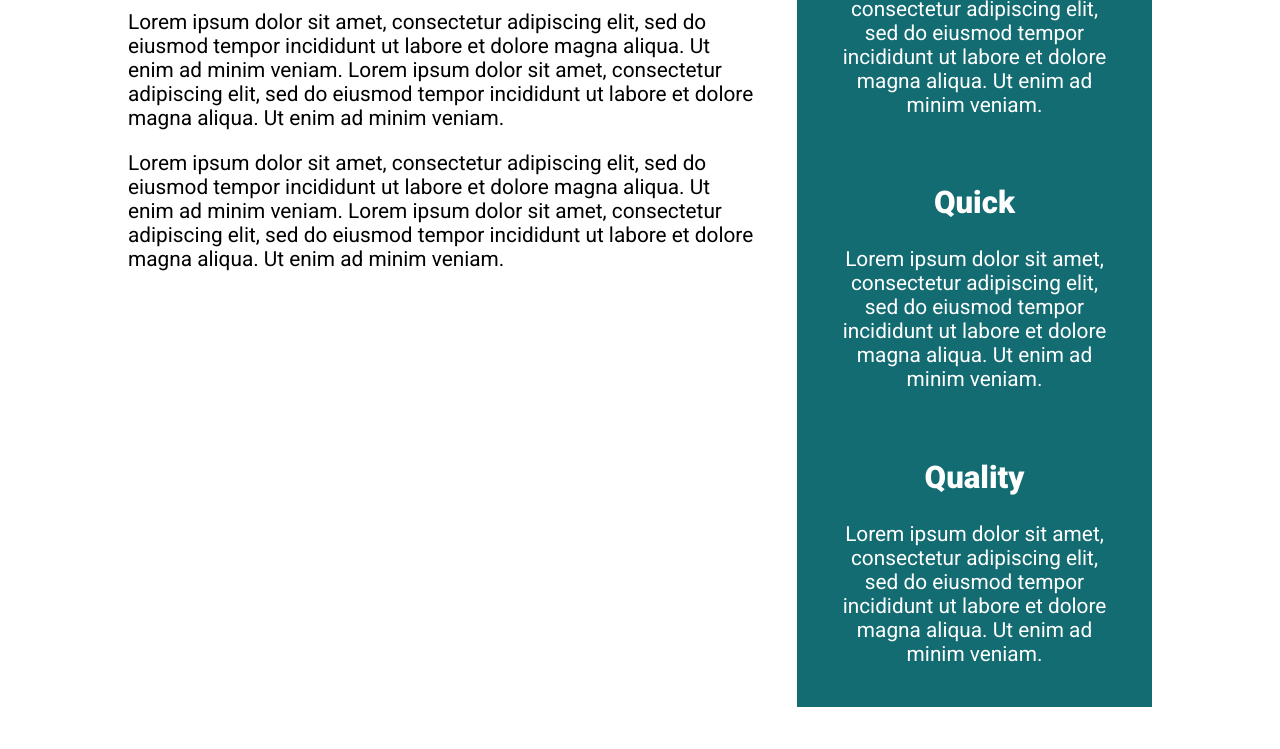
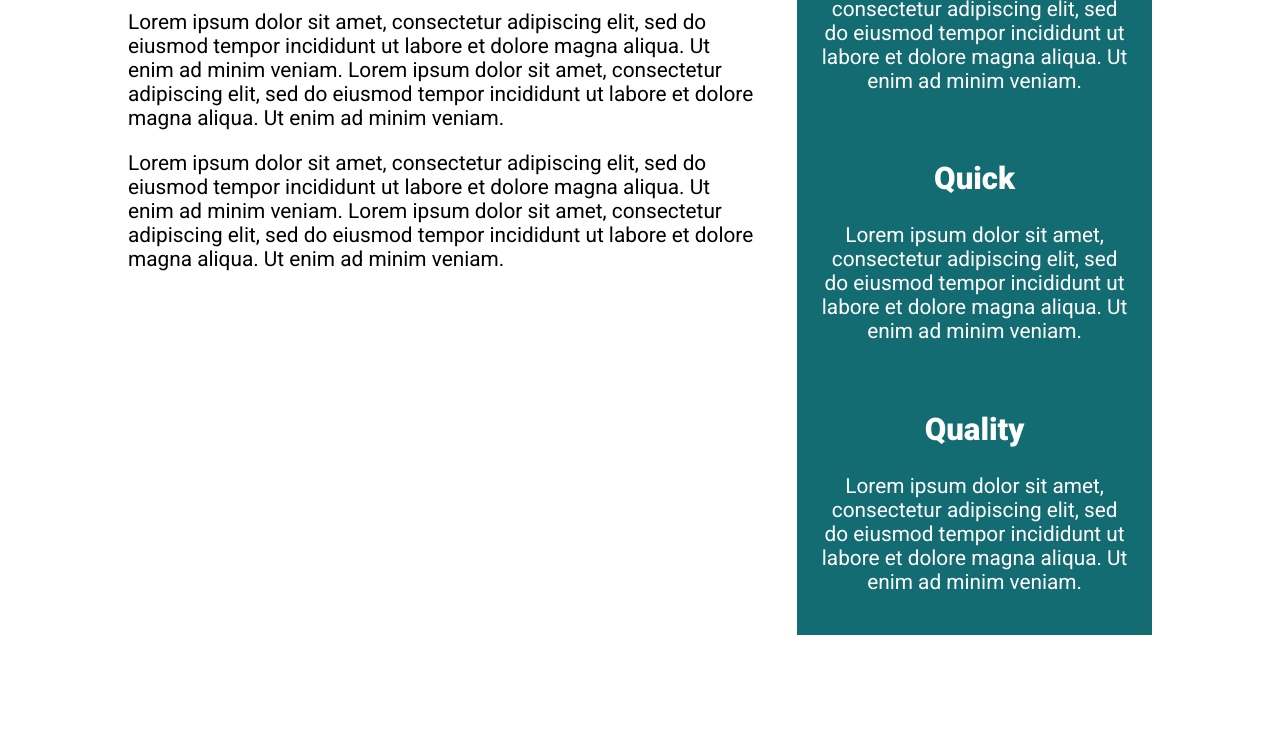
Before and after one commit to nerdyblock/css-challenge, a plain HTML site: page cssChallenge5/index.html in a window 1280 px wide. Shown: the part 714-1463 px from the top of the page. After the commit the page ends 1349 px from the top, so only its background shows below. Drawn offline with Linux system fonts and the light colour scheme.

Commit message:
minor changes (padding)

```diff
--- a/cssChallenge5/style.css
+++ b/cssChallenge5/style.css
@@ -64,7 +64,7 @@ h1 {
 }
 
 .main {
-    padding: 2em 0;
+    margin-top: 2em;
 }
 
 .right-text {
@@ -75,7 +75,7 @@ h1 {
     background-color: #136C72;
     color: #FFF;
     text-align: center;
-    padding: 1em 1.8em;
+    padding: 1em;
 }
 
 .left-text {
```
